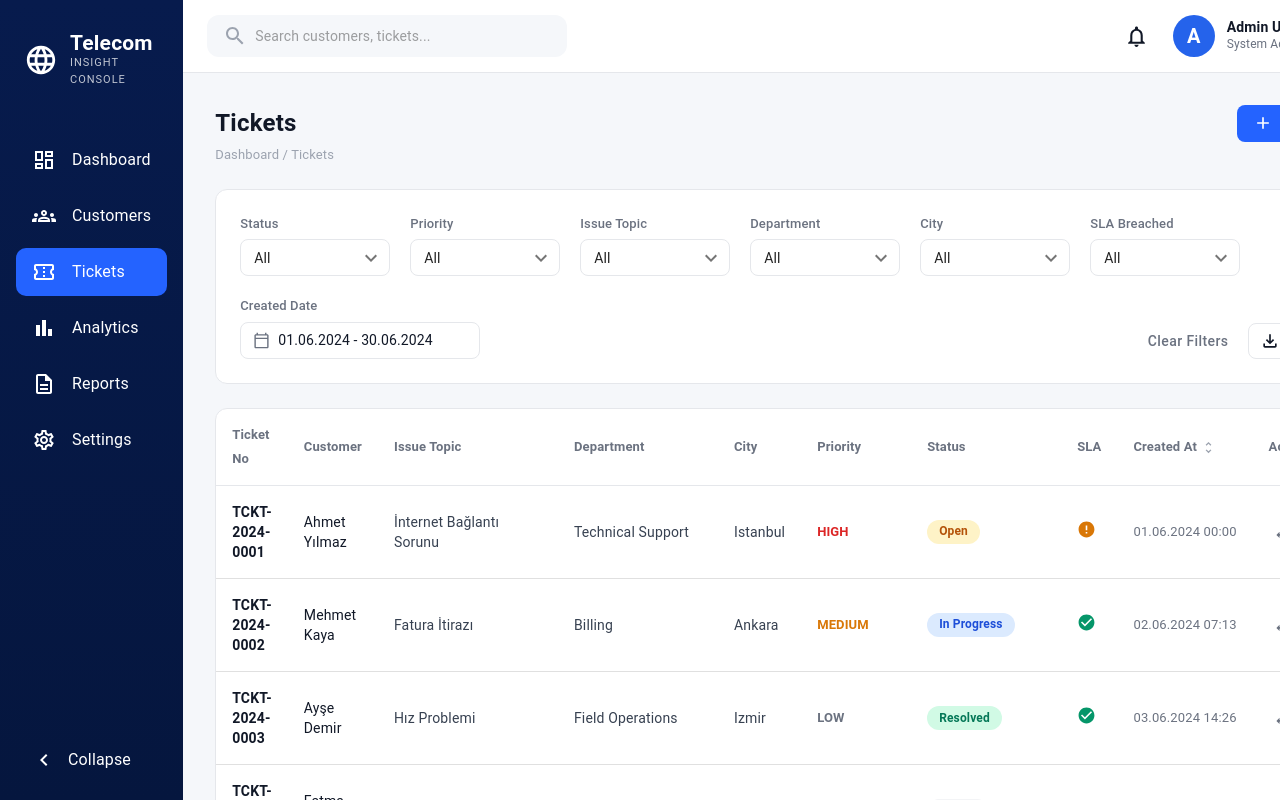
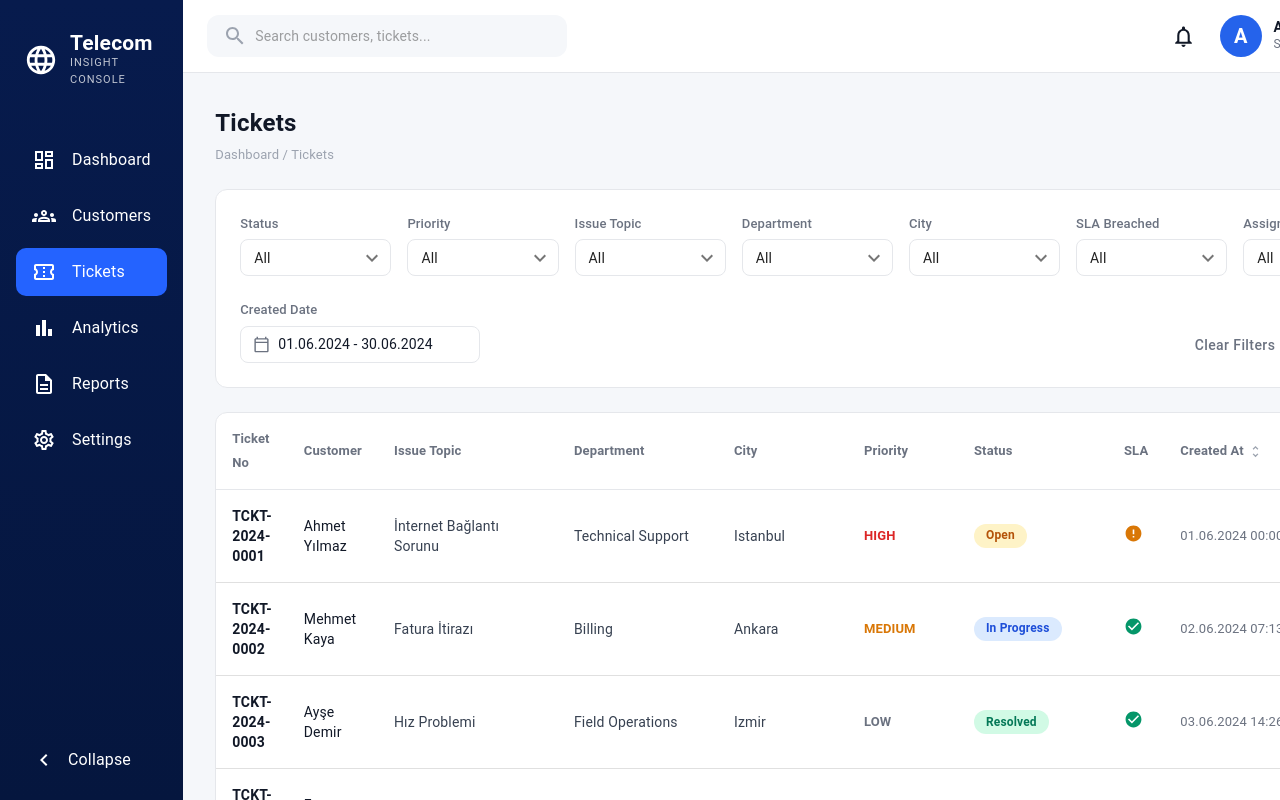
Before and after one commit to pia-ticket-analyze-dev-team/ticket-analytics-frontend, a React (Vite) app: page /tickets in a window 1280 px wide. Built offline with nearby package versions, Linux system fonts and the light colour scheme.

Commit message:
Assigned Agent Filter added

```diff
--- a/src/components/Ticket/TicketFilters.tsx
+++ b/src/components/Ticket/TicketFilters.tsx
@@ -9,6 +9,7 @@ import {
 import FileDownloadOutlinedIcon from "@mui/icons-material/FileDownloadOutlined";
 import KeyboardArrowDownIcon from "@mui/icons-material/KeyboardArrowDown";
 import {
+  agentOptions,
   cityOptions,
   departmentOptions,
   issueTopicOptions,
@@ -24,8 +25,17 @@ interface FilterFieldProps {
 }
 
 const FilterField = ({ label, value, options, onChange }: FilterFieldProps) => (
-  <Box sx={{ display: "flex", flexDirection: "column", gap: 0.75, minWidth: 150 }}>
-    <Typography sx={{ fontSize: 13, color: "#6B7280", fontWeight: 500 }}>
+  <Box sx={{ display: "flex", flexDirection: "column", gap: 0.75, flex: "1 1 0", minWidth: 0 }}>
+    <Typography
+      sx={{
+        fontSize: 13,
+        color: "#6B7280",
+        fontWeight: 500,
+        whiteSpace: "nowrap",
+        overflow: "hidden",
+        textOverflow: "ellipsis",
+      }}
+    >
       {label}
     </Typography>
 
@@ -85,7 +95,7 @@ const TicketFilters = ({
         gap: 2.5,
       }}
     >
-      <Box sx={{ display: "flex", flexWrap: "wrap", gap: 2.5 }}>
+      <Box sx={{ display: "flex", flexWrap: "nowrap", gap: 2, overflowX: "auto", pb: 0.5 }}>
         <FilterField
           label="Status"
           value={filters.status}
@@ -126,6 +136,13 @@ const TicketFilters = ({
           value={filters.slaBreached}
           options={["All", "Yes", "No"]}
           onChange={setField("slaBreached")}
+        />
+
+        <FilterField
+          label="Assigned Agent"
+          value={filters.assignedAgent}
+          options={["All", "Unassigned", ...agentOptions]}
+          onChange={setField("assignedAgent")}
         />
       </Box>
 
--- a/src/components/Ticket/TicketTable.tsx
+++ b/src/components/Ticket/TicketTable.tsx
@@ -18,7 +18,7 @@ import {
   Typography,
   type SelectChangeEvent,
 } from "@mui/material";
-import SwapHorizOutlinedIcon from "@mui/icons-material/SwapHorizOutlined";
+import SupportAgentOutlinedIcon from "@mui/icons-material/SupportAgentOutlined";
 import EditOutlinedIcon from "@mui/icons-material/EditOutlined";
 import DeleteOutlineIcon from "@mui/icons-material/DeleteOutlineOutlined";
 import CheckIcon from "@mui/icons-material/Check";
@@ -31,7 +31,12 @@ import UnfoldMoreIcon from "@mui/icons-material/UnfoldMore";
 import PersonOffOutlinedIcon from "@mui/icons-material/PersonOffOutlined";
 import type { Ticket, TicketPriority, TicketStatus, TicketUpdate } from "../../types/ticket";
 import { formatDateTime } from "../../utils/date";
-import { agentOptions, departmentOptions, issueTopicOptions } from "../../data/mockTickets";
+import {
+  agentOptions,
+  cityOptions,
+  departmentOptions,
+  issueTopicOptions,
+} from "../../data/mockTickets";
 
 const priorityOptions: TicketPriority[] = ["HIGH", "MEDIUM", "LOW"];
 const statusOptions: TicketStatus[] = ["OPEN", "IN_PROGRESS", "RESOLVED", "CLOSED"];
@@ -98,6 +103,7 @@ const TicketTable = ({
     setDraft({
       issueTopic: ticket.issueTopic,
       department: ticket.department,
+      city: ticket.city,
       priority: ticket.priority,
       status: ticket.status,
     });
@@ -260,7 +266,27 @@ const TicketTable = ({
                   )}
                 </TableCell>
 
-                <TableCell sx={{ fontSize: 14, color: "#374151" }}>{ticket.city}</TableCell>
+                <TableCell sx={{ fontSize: 14, color: "#374151", minWidth: 130 }}>
+                  {isEditing && draft ? (
+                    <Select
+                      size="small"
+                      fullWidth
+                      value={draft.city}
+                      onChange={(e: SelectChangeEvent) =>
+                        setDraft({ ...draft, city: e.target.value })
+                      }
+                      sx={editSelectSx}
+                    >
+                      {cityOptions.map((option) => (
+                        <MenuItem key={option} value={option} sx={{ fontSize: 14 }}>
+                          {option}
+                        </MenuItem>
+                      ))}
+                    </Select>
+                  ) : (
+                    ticket.city
+                  )}
+                </TableCell>
 
                 <TableCell sx={{ minWidth: 110 }}>
                   {isEditing && draft ? (
@@ -361,7 +387,7 @@ const TicketTable = ({
                           }
                         >
                           <IconButton size="small" onClick={(e) => openAgentMenu(e, ticket)}>
-                            <SwapHorizOutlinedIcon sx={{ fontSize: 19, color: "#6B7280" }} />
+                            <SupportAgentOutlinedIcon sx={{ fontSize: 19, color: "#6B7280" }} />
                           </IconButton>
                         </Tooltip>
 
--- a/src/pages/Ticket/TicketPage.tsx
+++ b/src/pages/Ticket/TicketPage.tsx
@@ -74,6 +74,12 @@ const TicketPage = () => {
       if (filters.slaBreached !== "All") {
         const wantsBreached = filters.slaBreached === "Yes";
         if (ticket.slaBreached !== wantsBreached) return false;
+      }
+      if (filters.assignedAgent !== "All") {
+        const wantsUnassigned = filters.assignedAgent === "Unassigned";
+        if (wantsUnassigned ? ticket.assignedAgent !== null : ticket.assignedAgent !== filters.assignedAgent) {
+          return false;
+        }
       }
       if (ticket.createdAt < dateRange.start || ticket.createdAt > dateRange.end) {
         return false;
--- a/src/types/ticket.ts
+++ b/src/types/ticket.ts
@@ -23,6 +23,7 @@ export interface DateRange {
 export interface TicketUpdate {
   issueTopic: string;
   department: string;
+  city: string;
   priority: TicketPriority;
   status: TicketStatus;
 }
@@ -34,6 +35,7 @@ export interface TicketFilterState {
   department: string;
   city: string;
   slaBreached: string;
+  assignedAgent: string;
 }
 
 export const defaultTicketFilters: TicketFilterState = {
@@ -43,4 +45,5 @@ export const defaultTicketFilters: TicketFilterState = {
   department: "All",
   city: "All",
   slaBreached: "All",
+  assignedAgent: "All",
 };
```
